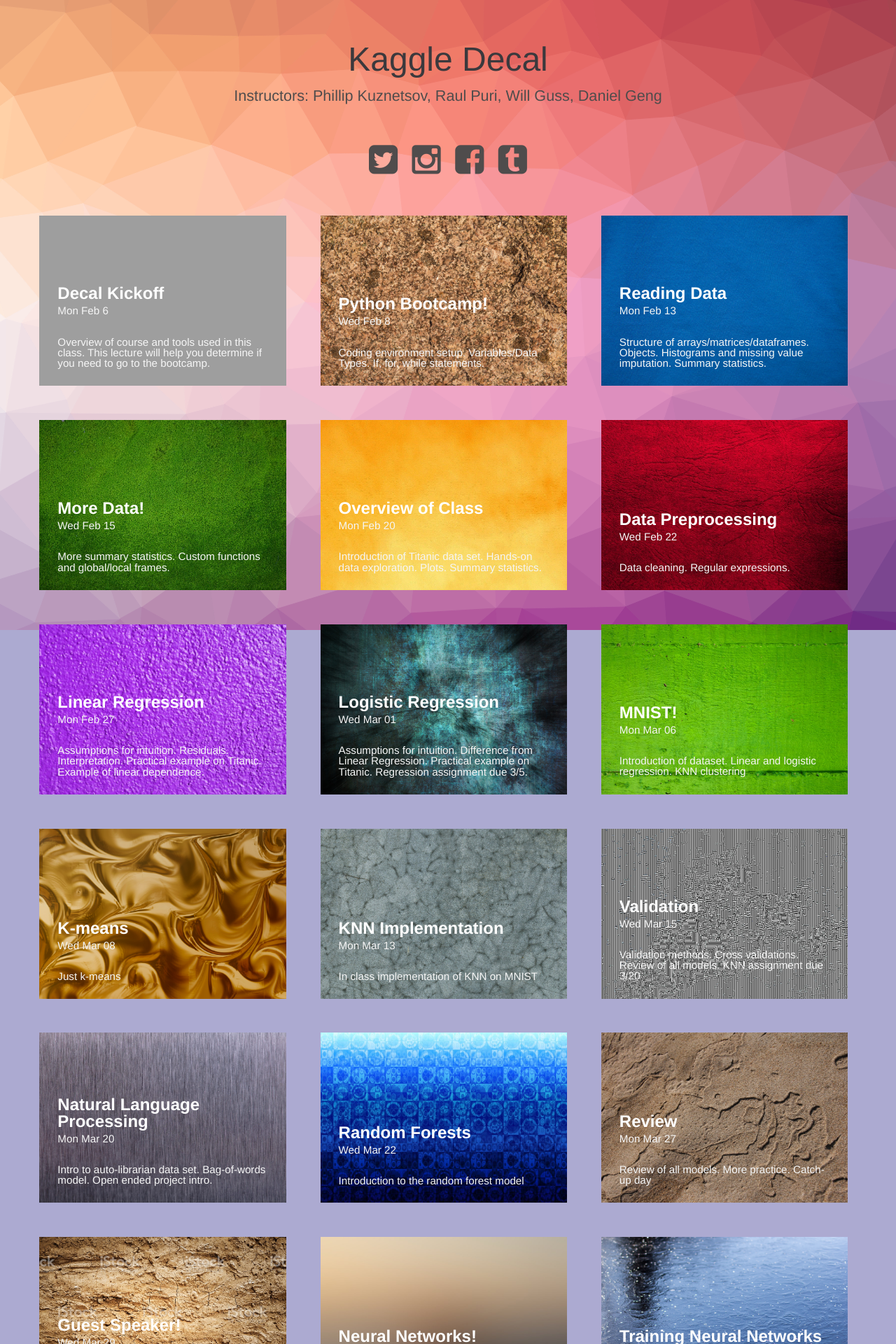
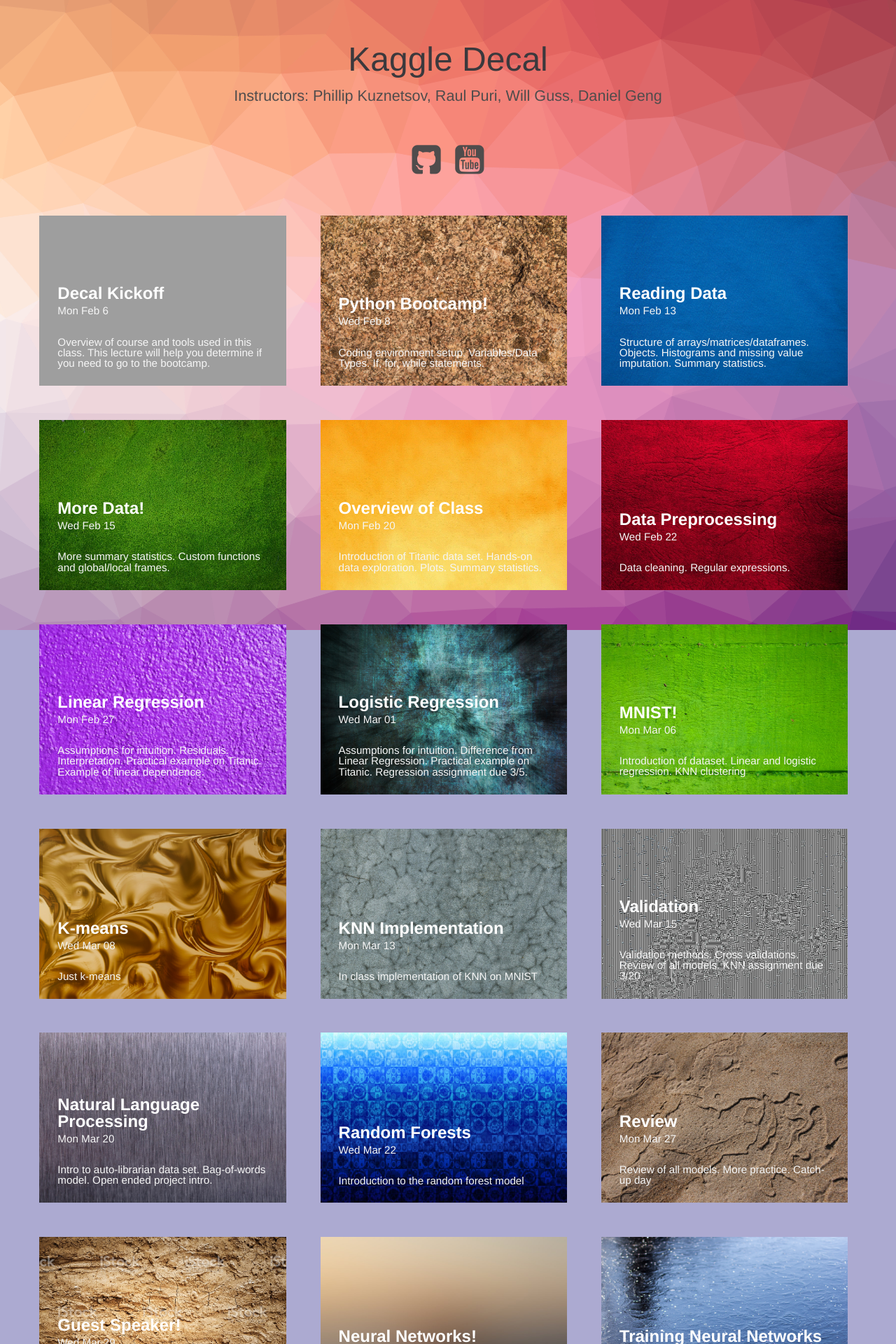
Before and after one commit to kaggledecal/kaggledecal.github.io, a Jekyll site: the page built from index.html, in a window 1280 px wide. Shown: the top 1920 px of the page at 70% size. Built offline with Jekyll 4.4.1, drawn with Linux system fonts in a browser that asks for light colours; grey boxes are pictures that could not be loaded.

Commit message:
Removing random social media links; Adding Github and youtube.

```diff
--- a/index.html
+++ b/index.html
@@ -30,10 +30,8 @@ layout: compress
     <header class="header">
         <h1>{{ site.title }}<span>{{ site.description }}</span></h1>
         <nav class="links">
-            <a href="#"><i class="fa fa-twitter-square fa-3x"></i></a>
-            <a href="#"><i class="fa fa-instagram fa-3x"></i></a>
-            <a href="#"><i class="fa fa-facebook-square fa-3x"></i></a>
-            <a href="#"><i class="fa fa-tumblr-square fa-3x"></i></a>
+            <a href="https://github.com/kaggledecal"><i class="fa fa-github-square fa-3x"></i></a>
+            <a href="https://www.youtube.com/watch?v=fzqTOYnWMX4&t=16s"><i class="fa fa-youtube-square fa-3x"></i></a>
         </nav>
     </header>
     <div class="content">
```
